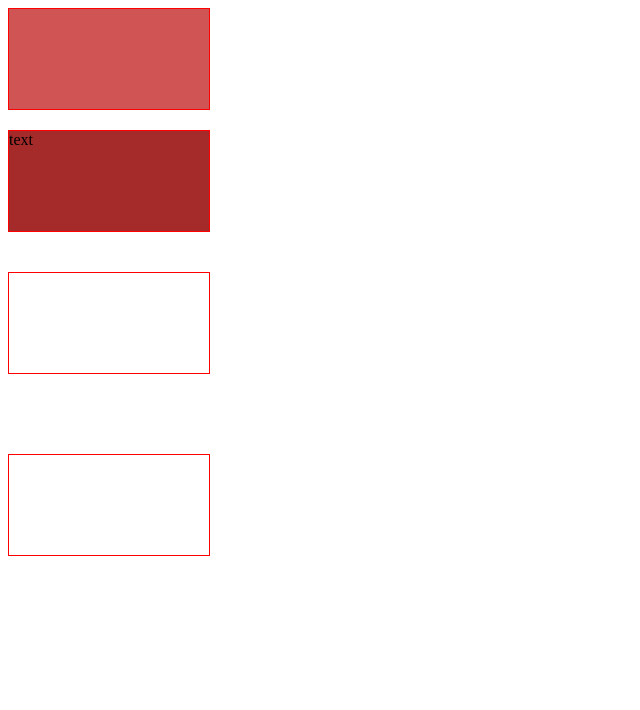
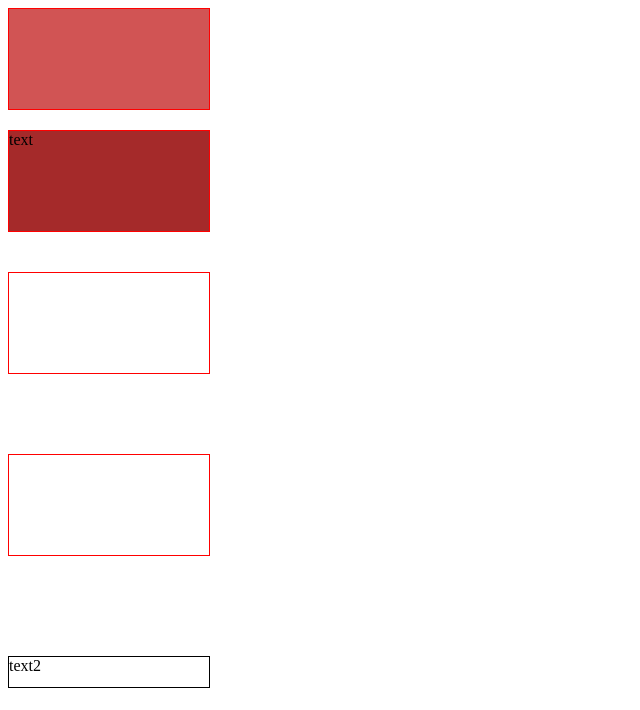
Before and after one commit to hadyev/test2, a plain HTML site: page Плавные переходы в CSS/index.html in a window 1280 px wide. Shown: the whole page, without its empty margins (0-640 px from the left). Drawn offline with Linux system fonts and the light colour scheme.

Commit message:
Плавные переходы

```diff
--- a/Плавные переходы в CSS/index.html
+++ b/Плавные переходы в CSS/index.html
@@ -15,6 +15,8 @@
     <div id="elem3"></div>
 
     <div id="elem4"></div>
+
+    <div id="elem5">text2</div>
 </body>
 
 </html>
--- a/Плавные переходы в CSS/style.css
+++ b/Плавные переходы в CSS/style.css
@@ -49,3 +49,15 @@
 #elem4:hover {
 	width: 1000px;
 }
+
+#elem5 {
+    width: 200px;
+    height: 30px;
+    border: 1px solid black;
+    margin-top: 100px;
+}
+
+#elem5:hover {
+    border: 1px solid rgb(255, 0, 255);
+    color: rgb(19, 201, 116);
+}
```
